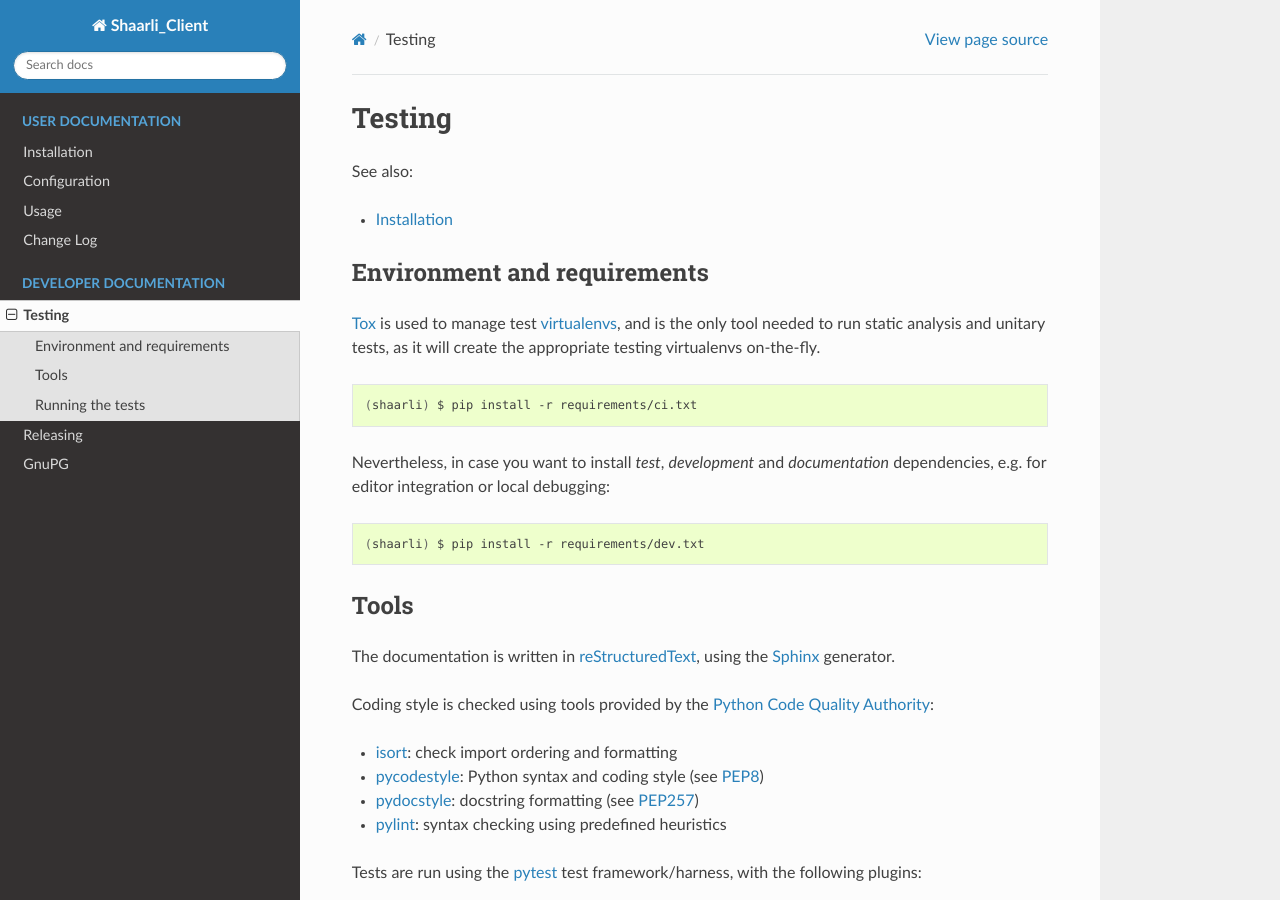
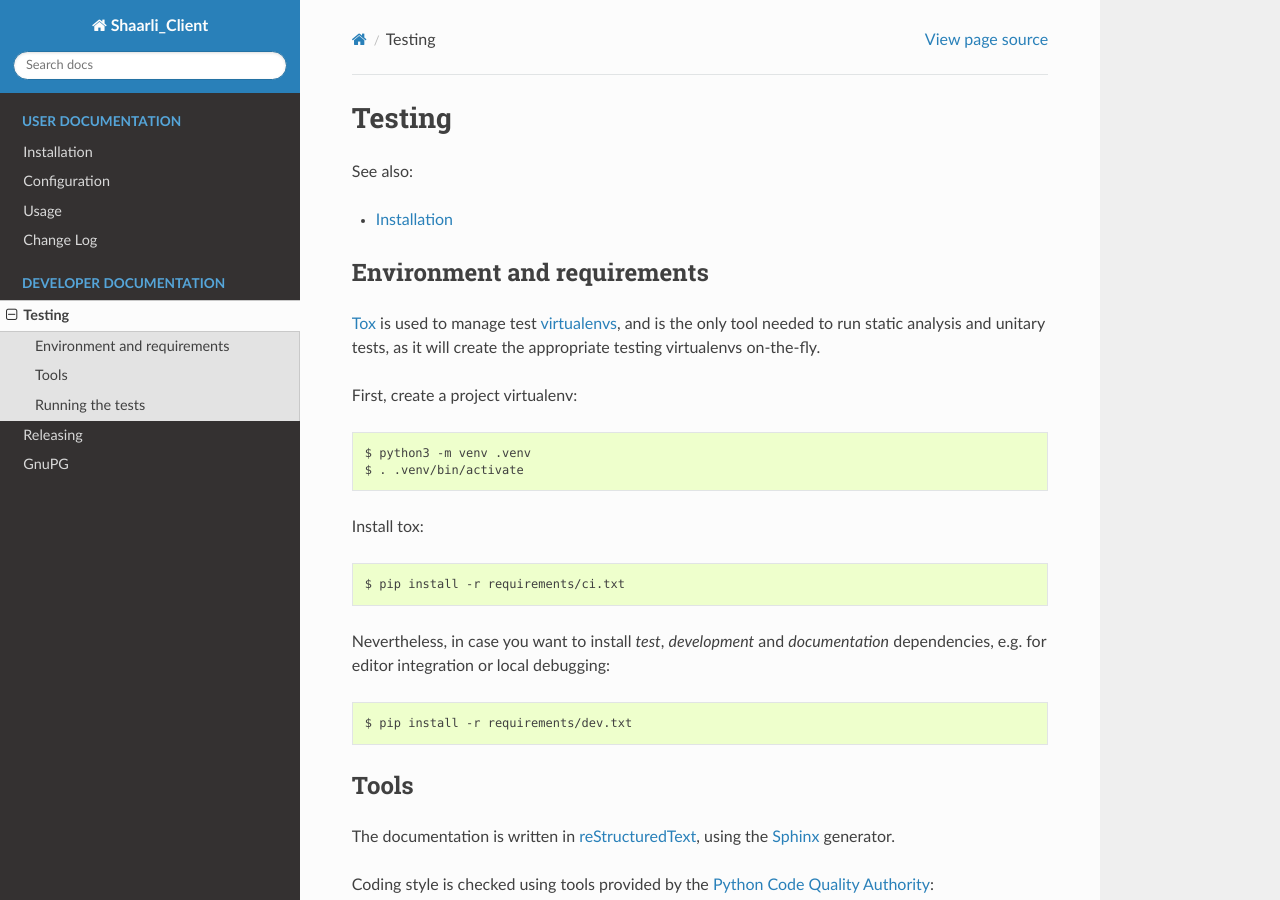
Before and after one commit to shaarli/python-shaarli-client, a Sphinx documentation site: the page built from docs/developer/testing.rst, in a window 1280 px wide and 900 px high. Built offline with Sphinx 7.4.7 and the Read the Docs theme 3.1.0, drawn with Linux system fonts in a browser that asks for light colours.

Commit message:
fix tests, update test tooling: - github actions: use ubuntu-24.04 runners - drop suport for python <=3.9 - update test matrix to test against currently supported python versions https://devguide.python.org/versions/ - update tox envlist - drop minor version-specifc classifiers from setup.py - update tox to v4.56.1 - doc: use a virtualenv for tests - update tox to 4.56.1, update tox config for 4.x compatibility - update pytest to latest 8.x version, update pytest-pylint and pylint - postpone python 3.15 testing and pytest 9.x upgrade - add docs and setup.py to pylint ignore list - pylint: use fully qualifed names for overgeneral-exceptions - pylint: disable consider-using-f-string warnings - pylint: fix use-list-literal: Consider using [] instead of list() - pylint: fix Add timeout argument to requests.request - pylint: specify explicit encoding in open() - github actions: update checkou action and setup-python action to latest versions

```diff
--- a/docs/developer/testing.rst
+++ b/docs/developer/testing.rst
@@ -12,9 +12,18 @@
 static analysis and unitary tests, as it will create the appropriate testing
 virtualenvs on-the-fly.
 
+First, create a project virtualenv:
+
 .. code-block:: bash
 
-  (shaarli) $ pip install -r requirements/ci.txt
+  $ python3 -m venv .venv
+  $ . .venv/bin/activate
+
+Install tox:
+
+.. code-block:: bash
+
+  $ pip install -r requirements/ci.txt
 
 
 Nevertheless, in case you want to install *test*, *development* and *documentation*
@@ -22,7 +31,7 @@
 
 .. code-block:: bash
 
-  (shaarli) $ pip install -r requirements/dev.txt
+  $ pip install -r requirements/dev.txt
 
 Tools
 -----
--- a/setup.py
+++ b/setup.py
@@ -53,10 +53,6 @@
         'Operating System :: OS Independent',
         'Programming Language :: Python',
         'Programming Language :: Python :: 3',
-        'Programming Language :: Python :: 3.6',
-        'Programming Language :: Python :: 3.7',
-        'Programming Language :: Python :: 3.8',
-        'Programming Language :: Python :: 3.9',
         'Topic :: Utilities',
     ]
 )
```
Also changed, not shown: 8 other files.
